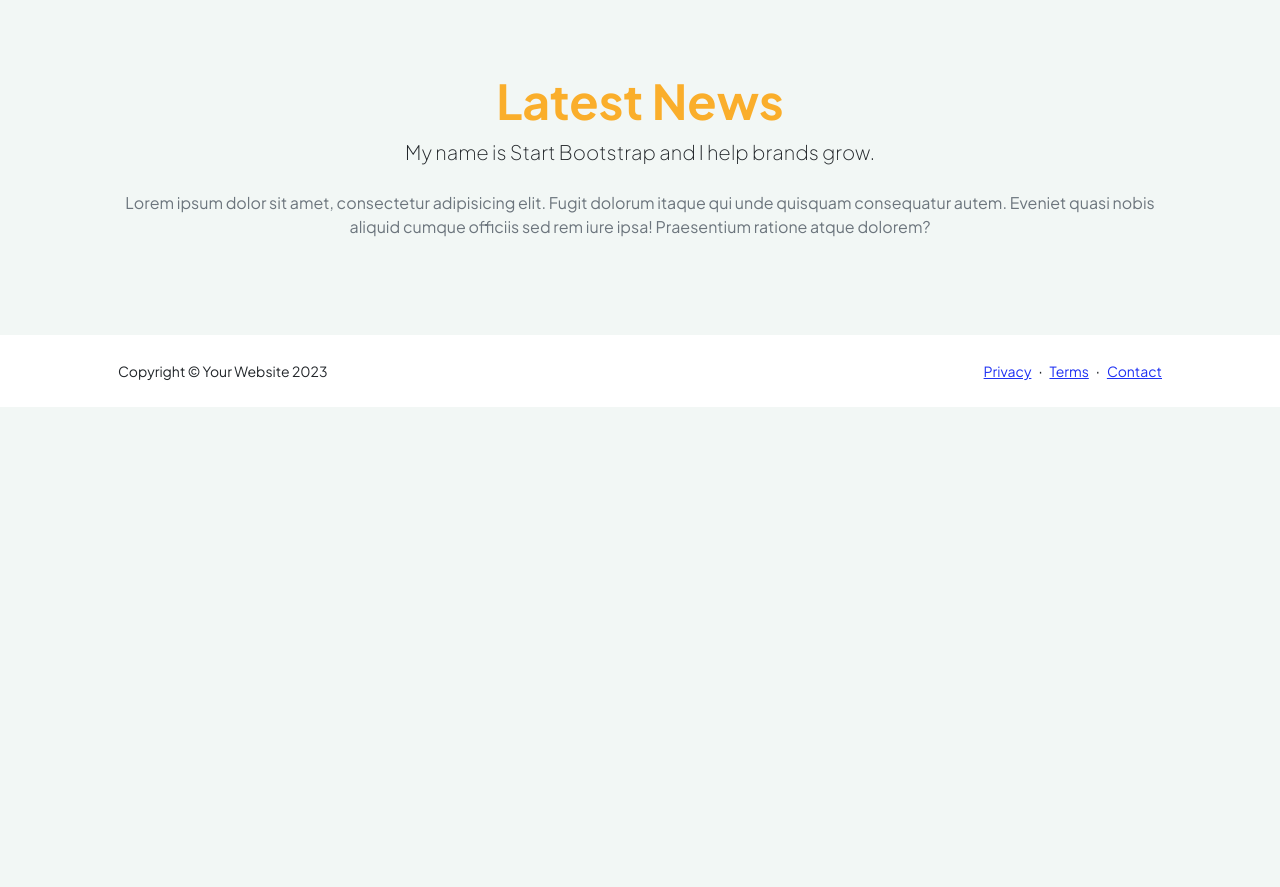
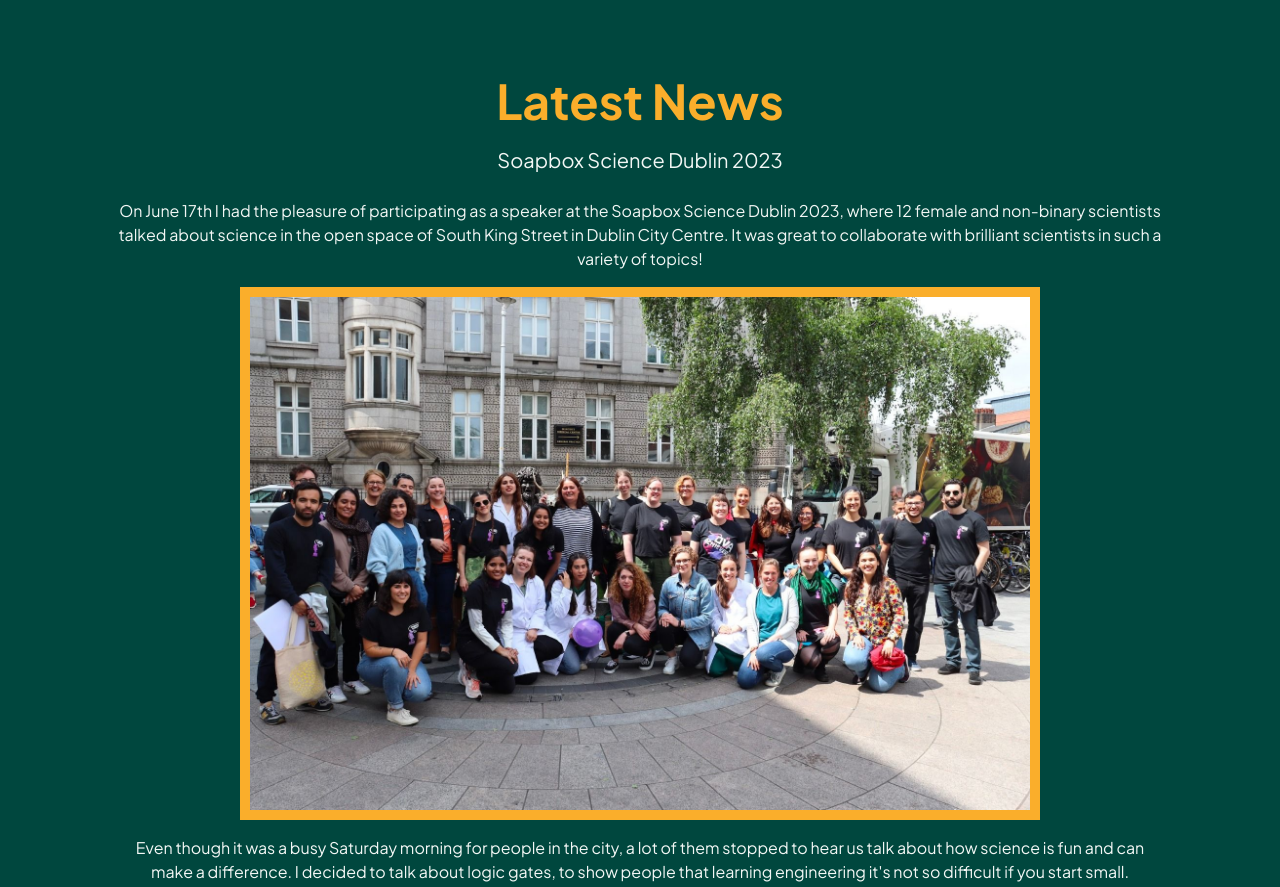
Before and after one commit to luz0928/luz0928.github.io, a plain HTML site: page index.html in a window 1280 px wide. Shown: the part 1100-1987 px from the top of the page. Before the commit the page ends 1507 px from the top, so only its background shows below. Drawn offline with nearby package versions, Linux system fonts and the light colour scheme.

Commit message:
Add files via upload

```diff
--- a/index.html
+++ b/index.html
@@ -31,6 +31,7 @@
                             <li class="nav-item"><a class="nav-link" href="projects.html">Projects</a></li>
                             <li class="nav-item"><a class="nav-link" href="publications.html">Publications</a></li>
                             <li class="nav-item"><a class="nav-link" href="UXPortfolio.html">Portfolio</a></li>
+                            <li class="nav-item"><a class="nav-link" href="Blog.html">Blog</a></li>
                             <li class="nav-item"><a class="nav-link" href="contact.html">Contact</a></li>
                         </ul>
                     </div>
@@ -69,16 +70,24 @@
                     </div>
                 </div>
             </header>
-            <!-- About Section-->
-            <section class="bg-light py-5">
+            <!-- Latest News Section-->
+            <section class="bg-primary py-5">
                 <div class="container px-5">
                     <div class="row gx-5 justify-content-center">
                         <div class="col-xxl-8">
                             <div class="text-center my-5">
                                 <h2 class="display-5 fw-bolder"><span class="text-highlight d-inline">Latest News</span></h2>
-                                <p class="lead fw-light mb-4">My name is Start Bootstrap and I help brands grow.</p>
-                                <p class="text-muted">Lorem ipsum dolor sit amet, consectetur adipisicing elit. Fugit dolorum itaque qui unde quisquam consequatur autem. Eveniet quasi nobis aliquid cumque officiis sed rem iure ipsa! Praesentium ratione atque dolorem?</p>
+                                <p></p>
+                                <p class="lead text-secondary mb-4"><b>Soapbox Science Dublin 2023</b></p>
+                                <p class="text-secondary">On June 17th I had the pleasure of participating as a speaker at the Soapbox Science Dublin 2023,
+                                    where 12 female and non-binary scientists talked about science in the open space of South King Street in Dublin City Centre.
+                                It was great to collaborate with brilliant scientists in such a variety of topics!</p>
+                                <img style="border:10px solid #FAAE2B;"  class="profile-img" src="assets/groupSoapbox.jpeg" alt="Soapbox Dublin 2023" width="800" height="533" />
+                                <p></p>
+                                <p class="text-secondary">Even though it was a busy Saturday morning for people in the city, a lot of them stopped to hear us talk about how science is fun and can make a difference.
+                                    I decided to talk about logic gates, to show people that learning engineering it's not so difficult if you start small.</p>
 
+                                <img style="border:10px solid #FAAE2B;"  class="profile-img" src="assets/soapboxPresentation.jpeg" alt="Luz Magre presenting at Soapbox Dublin 2023" width="372" height="515" />
                             </div>
                         </div>
                     </div>
@@ -89,14 +98,8 @@
         <footer class="bg-white py-4 mt-auto">
             <div class="container px-5">
                 <div class="row align-items-center justify-content-between flex-column flex-sm-row">
-                    <div class="col-auto"><div class="small m-0">Copyright &copy; Your Website 2023</div></div>
-                    <div class="col-auto">
-                        <a class="small" href="#!">Privacy</a>
-                        <span class="mx-1">&middot;</span>
-                        <a class="small" href="#!">Terms</a>
-                        <span class="mx-1">&middot;</span>
-                        <a class="small" href="#!">Contact</a>
-                    </div>
+                    <div class="col-auto"><div class="small m-0">Copyright &copy; Luz Magre 2023</div></div>
+
                 </div>
             </div>
         </footer>
```
Also changed, not shown: assets/groupSoapbox.jpeg (added), assets/soapboxPresentation.jpeg (added).
